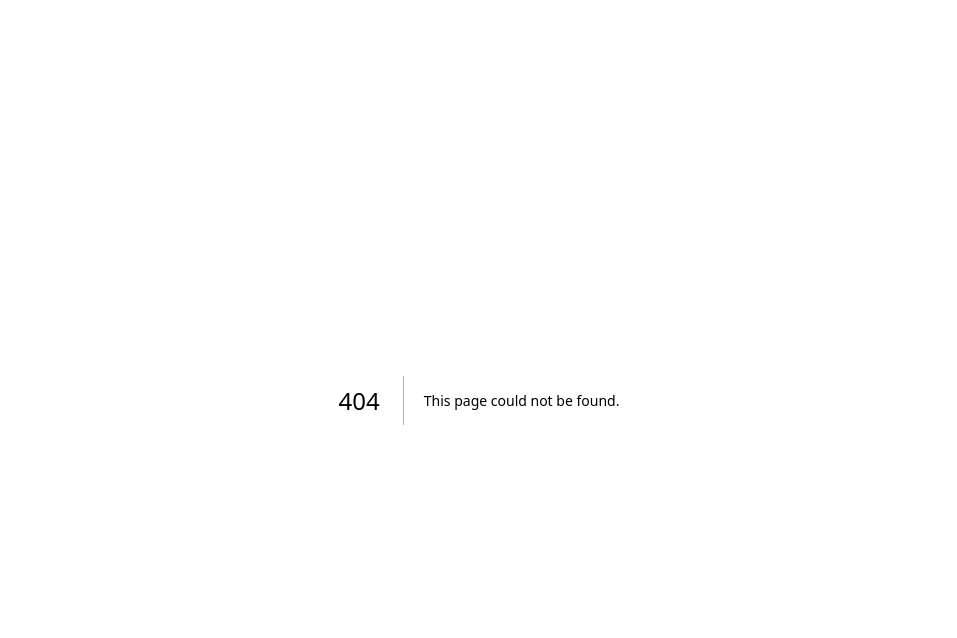
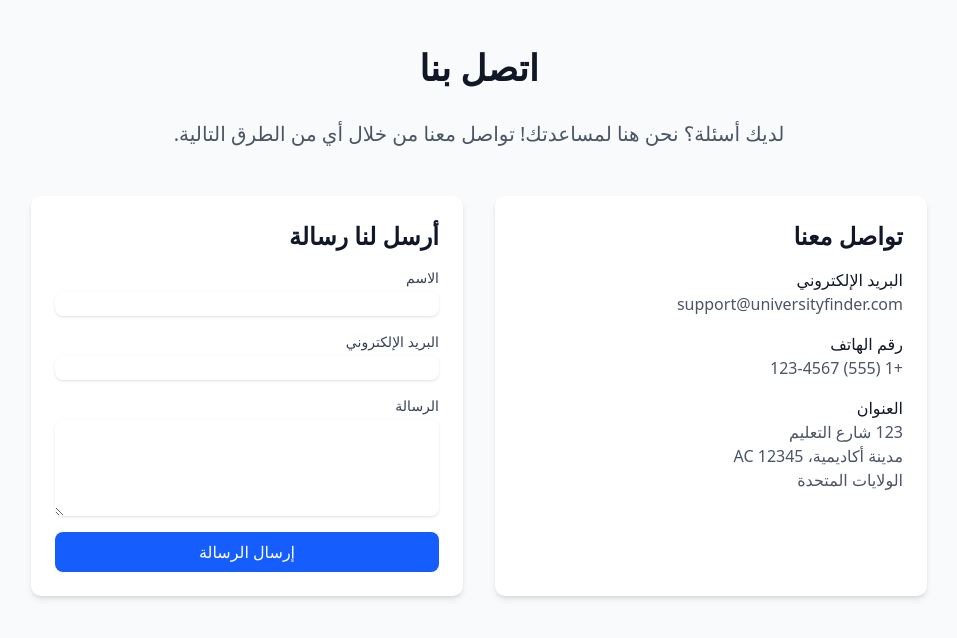
Before and after one commit to Mahmoud-D/graduation-project, a Next.js app in the folder frontend/: page /contact in a window 1280 px wide. Before the commit this address had no page. Shown: the top 638 px of the page, without its empty margins (161-1118 px from the left). Built offline with nearby package versions, Linux system fonts and the light colour scheme.

Commit message:
Add contact and about pages

```diff
--- /dev/null
+++ b/frontend/src/app/about/page.js
@@ -0,0 +1,47 @@
+import React from 'react';
+
+export default function AboutPage() {
+  return (
+    <div className="min-h-screen bg-gray-50 py-12 px-4 sm:px-6 lg:px-8" dir="rtl">
+      <div className="max-w-4xl mx-auto">
+        <div className="text-center">
+          <h1 className="text-4xl font-bold text-gray-900 mb-8">من نحن</h1>
+          <p className="text-xl text-gray-600 mb-8">
+            مرحباً بكم في منصتنا، حيث نربط الطلاب بجامعات أحلامهم.
+          </p>
+        </div>
+
+        <div className="mt-12 space-y-8">
+          <div className="bg-white p-6 rounded-lg shadow-md">
+            <h2 className="text-2xl font-semibold text-gray-900 mb-4">مهمتنا</h2>
+            <p className="text-gray-600">
+              نحن ملتزمون بتبسيط عملية التقديم للجامعات ومساعدة الطلاب في العثور على
+              التطابق الأكاديمي المثالي. توفر منصتنا أدوات وموارد شاملة لاتخاذ
+              قرارات مستنيرة بشأن التعليم العالي.
+            </p>
+          </div>
+
+          <div className="bg-white p-6 rounded-lg shadow-md">
+            <h2 className="text-2xl font-semibold text-gray-900 mb-4">ما نقدمه</h2>
+            <ul className="list-disc list-inside text-gray-600 space-y-2">
+              <li>قاعدة بيانات شاملة للجامعات</li>
+              <li>توصيات مخصصة</li>
+              <li>نظام تتبع الطلبات</li>
+              <li>معلومات المنح الدراسية</li>
+              <li>إرشادات ودعم من الخبراء</li>
+            </ul>
+          </div>
+
+          <div className="bg-white p-6 rounded-lg shadow-md">
+            <h2 className="text-2xl font-semibold text-gray-900 mb-4">فريقنا</h2>
+            <p className="text-gray-600">
+              يتكون فريقنا من محترفين ذوي خبرة في التعليم ومطورين ومستشارين
+              متحمسين لمساعدة الطلاب في تحقيق أهدافهم الأكاديمية. نجمع بين
+              التكنولوجيا والخبرة البشرية لتقديم أفضل توجيه ممكن.
+            </p>
+          </div>
+        </div>
+      </div>
+    </div>
+  );
+}
--- /dev/null
+++ b/frontend/src/app/contact/page.js
@@ -0,0 +1,85 @@
+import React from 'react';
+
+export default function ContactPage() {
+  return (
+    <div className="min-h-screen bg-gray-50 py-12 px-4 sm:px-6 lg:px-8" dir="rtl">
+      <div className="max-w-4xl mx-auto">
+        <div className="text-center">
+          <h1 className="text-4xl font-bold text-gray-900 mb-8">اتصل بنا</h1>
+          <p className="text-xl text-gray-600 mb-8">
+            لديك أسئلة؟ نحن هنا لمساعدتك! تواصل معنا من خلال أي من الطرق التالية.
+          </p>
+        </div>
+
+        <div className="mt-12 grid grid-cols-1 md:grid-cols-2 gap-8">
+          <div className="bg-white p-6 rounded-lg shadow-md">
+            <h2 className="text-2xl font-semibold text-gray-900 mb-4">تواصل معنا</h2>
+            <div className="space-y-4">
+              <div>
+                <h3 className="font-medium text-gray-900">البريد الإلكتروني</h3>
+                <p className="text-gray-600">support@universityfinder.com</p>
+              </div>
+              <div>
+                <h3 className="font-medium text-gray-900">رقم الهاتف</h3>
+                <p className="text-gray-600">+1 (555) 123-4567</p>
+              </div>
+              <div>
+                <h3 className="font-medium text-gray-900">العنوان</h3>
+                <p className="text-gray-600">
+                  123 شارع التعليم<br />
+                  مدينة أكاديمية، AC 12345<br />
+                  الولايات المتحدة
+                </p>
+              </div>
+            </div>
+          </div>
+
+          <div className="bg-white p-6 rounded-lg shadow-md">
+            <h2 className="text-2xl font-semibold text-gray-900 mb-4">أرسل لنا رسالة</h2>
+            <form className="space-y-4">
+              <div>
+                <label htmlFor="name" className="block text-sm font-medium text-gray-700">
+                  الاسم
+                </label>
+                <input
+                  type="text"
+                  id="name"
+                  name="name"
+                  className="mt-1 block w-full rounded-md border-gray-300 shadow-sm focus:border-blue-500 focus:ring-blue-500"
+                />
+              </div>
+              <div>
+                <label htmlFor="email" className="block text-sm font-medium text-gray-700">
+                  البريد الإلكتروني
+                </label>
+                <input
+                  type="email"
+                  id="email"
+                  name="email"
+                  className="mt-1 block w-full rounded-md border-gray-300 shadow-sm focus:border-blue-500 focus:ring-blue-500"
+                />
+              </div>
+              <div>
+                <label htmlFor="message" className="block text-sm font-medium text-gray-700">
+                  الرسالة
+                </label>
+                <textarea
+                  id="message"
+                  name="message"
+                  rows="4"
+                  className="mt-1 block w-full rounded-md border-gray-300 shadow-sm focus:border-blue-500 focus:ring-blue-500"
+                ></textarea>
+              </div>
+              <button
+                type="submit"
+                className="w-full bg-blue-600 text-white py-2 px-4 rounded-md hover:bg-blue-700 focus:outline-none focus:ring-2 focus:ring-blue-500 focus:ring-offset-2"
+              >
+                إرسال الرسالة
+              </button>
+            </form>
+          </div>
+        </div>
+      </div>
+    </div>
+  );
+}
```
